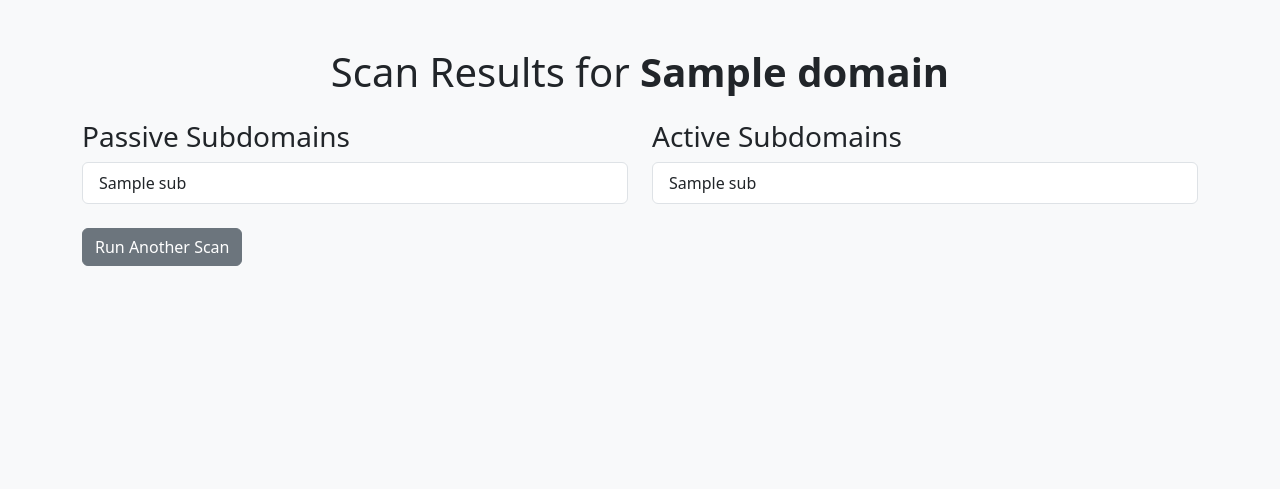
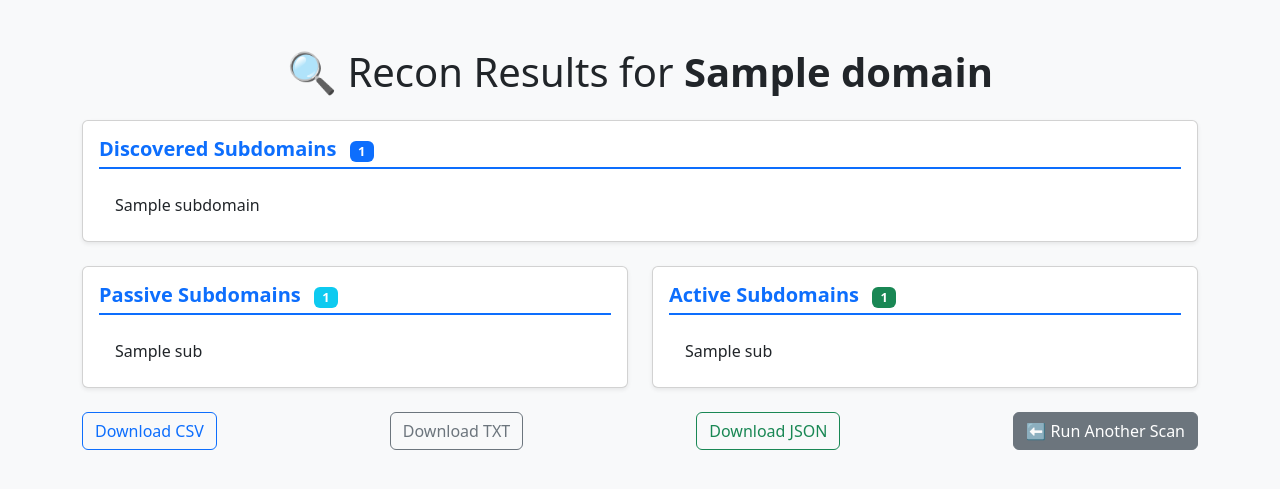
Before and after one commit to Ibrahim227/ReconCraft, a Flask app: template templates/results.html in a window 1280 px wide. Shown: the top 489 px of the page. Run offline with Flask 3, Linux system fonts and the light colour scheme; the template is opened without the code that fills it: most values are stand-ins (such as "Sample title", 1, 10 or a date in 2020); some libraries are stand-ins or nearby versions.

Commit message:
update results: update the design using bootstrap and

```diff
--- a/templates/results.html
+++ b/templates/results.html
@@ -1,44 +1,95 @@
 <!DOCTYPE html>
 <html lang="en">
 <head>
-    <meta charset="UTF-8" />
-    <title>Scan Results for {{ domain }}</title>
-    <link href="https://cdn.jsdelivr.net/npm/bootstrap@5.3.0/dist/css/bootstrap.min.css" rel="stylesheet" />
+    <meta charset="UTF-8">
+    <title>Recon Results for {{ domain }}</title>
+    <link href="https://cdn.jsdelivr.net/npm/bootstrap@5.3.0/dist/css/bootstrap.min.css" rel="stylesheet">
+    <style>
+        .subdomain-badge {
+            font-size: 0.8rem;
+            margin-left: 0.5rem;
+        }
+        .list-group-item {
+            word-break: break-word;
+        }
+        .section-header {
+            border-bottom: 2px solid #0d6efd;
+            padding-bottom: 0.3rem;
+            margin-bottom: 1rem;
+            font-weight: 600;
+            color: #0d6efd;
+        }
+    </style>
 </head>
 <body class="bg-light">
     <div class="container py-5">
-        <h1 class="mb-4 text-center">Scan Results for <strong>{{ domain }}</strong></h1>
+        <h1 class="mb-4 text-center">🔍 Recon Results for <strong>{{ domain }}</strong></h1>
 
-        <div class="row">
+        <!-- Discovered Subdomains -->
+        <div class="card shadow-sm mb-4">
+            <div class="card-body">
+                <h5 class="section-header">Discovered Subdomains
+                    <span class="badge bg-primary subdomain-badge">{{ subdomains|length }}</span>
+                </h5>
+                {% if subdomains %}
+                <ul class="list-group list-group-flush">
+                    {% for subdomain in subdomains %}
+                        <li class="list-group-item">{{ subdomain }}</li>
+                    {% endfor %}
+                </ul>
+                {% else %}
+                    <p class="text-muted">No subdomains discovered.</p>
+                {% endif %}
+            </div>
+        </div>
+
+        <!-- Passive & Active Subdomains side by side -->
+        <div class="row g-4">
             <div class="col-md-6">
-                <h3>Passive Subdomains</h3>
+                <div class="card shadow-sm h-100">
+                    <div class="card-body">
+                        <h5 class="section-header">Passive Subdomains
+                            <span class="badge bg-info subdomain-badge">{{ passive|length }}</span>
+                        </h5>
                         {% if passive %}
-                    <ul class="list-group">
+                        <ul class="list-group list-group-flush">
                             {% for sub in passive %}
                                 <li class="list-group-item">{{ sub }}</li>
                             {% endfor %}
                         </ul>
                         {% else %}
-                    <p>No passive subdomains found.</p>
+                            <p class="text-muted">No passive subdomains found.</p>
                         {% endif %}
+                    </div>
+                </div>
             </div>
 
             <div class="col-md-6">
-                <h3>Active Subdomains</h3>
+                <div class="card shadow-sm h-100">
+                    <div class="card-body">
+                        <h5 class="section-header">Active Subdomains
+                            <span class="badge bg-success subdomain-badge">{{ active|length }}</span>
+                        </h5>
                         {% if active %}
-                    <ul class="list-group">
+                        <ul class="list-group list-group-flush">
                             {% for sub in active %}
                                 <li class="list-group-item">{{ sub }}</li>
                             {% endfor %}
                         </ul>
                         {% else %}
-                    <p>No active subdomains found.</p>
+                            <p class="text-muted">No active subdomains found.</p>
                         {% endif %}
                     </div>
                 </div>
+            </div>
+        </div>
 
-        <div class="mt-4">
-            <a href="{{ url_for('index') }}" class="btn btn-secondary">Run Another Scan</a>
+        <!-- Download & Navigation buttons -->
+        <div class="d-flex flex-wrap justify-content-between mt-4 gap-2">
+            <a href="{{ url_for('download', format='csv') }}" class="btn btn-outline-primary">Download CSV</a>
+            <a href="{{ url_for('download', format='txt') }}" class="btn btn-outline-secondary">Download TXT</a>
+            <a href="{{ url_for('download', format='json') }}" class="btn btn-outline-success">Download JSON</a>
+            <a href="{{ url_for('index') }}" class="btn btn-secondary">⬅ Run Another Scan</a>
         </div>
     </div>
 
```
Also changed, not shown: recon_output/example.com_active.json (deleted), recon_output/example.com_intel.txt (deleted), recon_output/example.com_passive.json (deleted), recon_output/example.ocm_active.json (deleted), recon_output/example.ocm_intel.txt (deleted), recon_output/example.ocm_passive.json (deleted), recon_output/netflix.com_20250524_121404/netflix.com_active.json (deleted), recon_output/netflix.com_20250524_121404/netflix.com_intel.txt (deleted), recon_output/netflix.com_20250524_121404/netflix.com_passive.json (deleted). Lines whose indentation alone changed are shown as unchanged.
